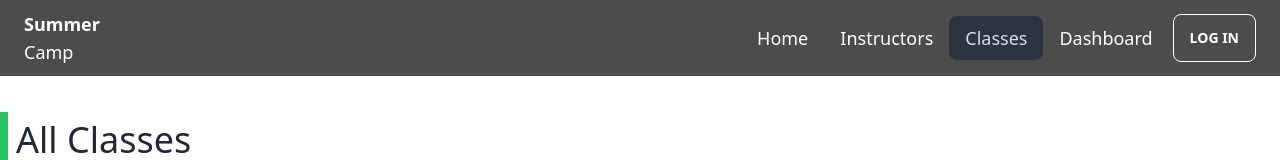
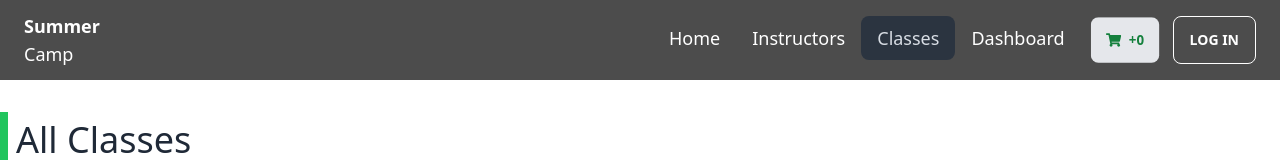
Before and after one commit to alamin360am/summer-camp-client, a React (Vite) app: page /classes in a window 1280 px wide. Shown: the top 160 px of the page. Built offline with nearby package versions, Linux system fonts and the light colour scheme; no server answers.

Commit message:
cart in header complete and TanStack query added as hook

```diff
--- a/package.json
+++ b/package.json
@@ -10,6 +10,7 @@
     "preview": "vite preview"
   },
   "dependencies": {
+    "@tanstack/react-query": "^4.29.12",
     "firebase": "^9.22.2",
     "localforage": "^1.10.0",
     "match-sorter": "^6.3.1",
--- a/src/Hook/useCart.jsx
+++ b/src/Hook/useCart.jsx
@@ -1,5 +1,18 @@
-const useCart = email => {
+import { useQuery } from '@tanstack/react-query'
+import { useContext } from 'react';
+import { AuthContext } from '../Providers/AuthProvider';
 
+const useCart = () => {
+    const {user} = useContext(AuthContext)
+
+    const { refetch, data: cart = [] } = useQuery({
+        queryKey: ['cart', user?.email],
+        queryFn: async() =>{
+            const response = await fetch(`http://localhost:5000/carts?email=${user?.email}`)
+            return response.json();
+        },
+      })
+      return [cart, refetch]
 }
 
 export default useCart;
--- a/src/Pages/Classes/ClassCard.jsx
+++ b/src/Pages/Classes/ClassCard.jsx
@@ -2,12 +2,14 @@ import { useContext } from "react";
 import { AuthContext } from "../../Providers/AuthProvider";
 import Swal from "sweetalert2";
 import { useLocation, useNavigate } from "react-router-dom";
+import useCart from "../../Hook/useCart";
 
 const ClassCard = ({ singleClass }) => {
   const { photoUrl, title, numberOfStudents, instructorName, availableSeats, price, _id } = singleClass;
   const {user} = useContext(AuthContext);
   const navigate = useNavigate();
-  const location = useLocation()
+  const location = useLocation();
+  const [, refetch] = useCart();
 
   const handleAddCart = item => {
     console.log(item);
@@ -23,6 +25,7 @@ const ClassCard = ({ singleClass }) => {
       .then(res => res.json())
       .then(data => {
         if(data.insertedId) {
+          refetch(); // refetch for header cart number change dynamically
           Swal.fire({
             position: 'center',
             icon: 'success',
--- a/src/Shared/Header.jsx
+++ b/src/Shared/Header.jsx
@@ -1,8 +1,12 @@
 import { useContext } from "react";
 import { Link, NavLink } from "react-router-dom";
 import { AuthContext } from "../Providers/AuthProvider";
+import { FaShoppingCart } from "react-icons/fa";
+import useCart from "../Hook/useCart";
 
 const Header = () => {
+  const [cart] = useCart();
+
   const navOptions = (
     <>
       <li>
@@ -45,14 +49,20 @@ const Header = () => {
           Dashboard
         </NavLink>
       </li>
+      <li>
+        <Link to="/dashboard/selected-classes" className="btn btn-primary bg-gray-200 border-none dashboard-btn mx-2 flex content-center">
+          <FaShoppingCart className="text-green-700 text-base"></FaShoppingCart>
+          <div className="text-green-700">+{cart?.length || 0}</div>
+        </Link>
+      </li>
     </>
   );
 
-  const {logOut, user} = useContext(AuthContext);
+  const { logOut, user } = useContext(AuthContext);
 
   const handleLogOut = () => {
     logOut();
-  }
+  };
 
   return (
     <header>
@@ -84,8 +94,7 @@ const Header = () => {
               </ul>
             </div>
             <Link to="/" className="text-lg font-bold">
-              Summer{" "}
-              <span className="font-light hidden lg:block">Camp</span>
+              Summer <span className="font-light hidden lg:block">Camp</span>
             </Link>
           </div>
           <div className="flex items-center">
@@ -93,16 +102,32 @@ const Header = () => {
               {navOptions}
             </ul>
 
-              {
-                user? <div className="w-10 h-10 rounded-full overflow-hidden mr-4" title={user?.displayName}>
-                    <img src={user?.photoURL} alt="User Photo" />
-                  </div>: ''
-              }
+            {user ? (
+              <div
+                className="w-10 h-10 rounded-full overflow-hidden mr-4"
+                title={user?.displayName}
+              >
+                <img src={user?.photoURL} alt="User Photo" />
+              </div>
+            ) : (
+              ""
+            )}
 
-            {
-              user ? <Link onClick={handleLogOut} className="btn btn-outline text-white hover:bg-green-700 hover:outline-none hover:text-white">Log Out</Link> :
-              <Link to='/login' className="btn btn-outline text-white hover:bg-green-700 hover:outline-none hover:text-white">Log In</Link>
-            }
+            {user ? (
+              <Link
+                onClick={handleLogOut}
+                className="btn btn-outline text-white hover:bg-green-700 hover:outline-none hover:text-white"
+              >
+                Log Out
+              </Link>
+            ) : (
+              <Link
+                to="/login"
+                className="btn btn-outline text-white hover:bg-green-700 hover:outline-none hover:text-white"
+              >
+                Log In
+              </Link>
+            )}
           </div>
         </div>
       </nav>
--- a/src/index.css
+++ b/src/index.css
@@ -17,3 +17,7 @@ nav .active {
     border-radius: 50%;
     margin-bottom: 1rem;
 }
+
+.dashboard-btn:hover {
+    background-color: rgb(209 213 219) !important;
+}
--- a/src/main.jsx
+++ b/src/main.jsx
@@ -16,6 +16,11 @@ import SelectedClass from "./Pages/Dashboard/SelectedClass/SelectedClass";
 import PrivateRoutes from "./Routes/PrivateRoutes";
 import EnrollClass from "./Pages/Dashboard/Enroll Classes/EnrollClass";
 import Payment from "./Pages/Dashboard/Payment/Payment";
+import {
+  QueryClient,
+  QueryClientProvider,
+} from "@tanstack/react-query";
+const queryClient = new QueryClient()
 
 const router = createBrowserRouter([
   {
@@ -46,35 +51,41 @@ const router = createBrowserRouter([
     ],
   },
   {
-    path: 'dashboard',
-    element: <PrivateRoutes><DashboardLayout></DashboardLayout></PrivateRoutes>,
+    path: "dashboard",
+    element: (
+      <PrivateRoutes>
+        <DashboardLayout></DashboardLayout>
+      </PrivateRoutes>
+    ),
     children: [
       {
-        path: '',
-        element: <Dashboard></Dashboard>
+        path: "",
+        element: <Dashboard></Dashboard>,
       },
       {
-        path: 'selected-classes',
-        element: <SelectedClass></SelectedClass>
+        path: "selected-classes",
+        element: <SelectedClass></SelectedClass>,
       },
       {
-        path: 'enroll',
-        element: <EnrollClass></EnrollClass>
+        path: "enroll",
+        element: <EnrollClass></EnrollClass>,
       },
       {
-        path: 'payment',
-        element: <Payment></Payment>
-      }
-    ]
-  }
+        path: "payment",
+        element: <Payment></Payment>,
+      },
+    ],
+  },
 ]);
 
 ReactDOM.createRoot(document.getElementById("root")).render(
   <React.StrictMode>
     <AuthProvider>
-      <div className="max-w-screen-xl mx-auto p-4 md:p-0">
-        <RouterProvider router={router} />
-      </div>
+      <QueryClientProvider client={queryClient}>
+        <div className="max-w-screen-xl mx-auto p-4 md:p-0">
+          <RouterProvider router={router} />
+        </div>
+      </QueryClientProvider>
     </AuthProvider>
   </React.StrictMode>
 );
```
Also changed, not shown: 1 other file (tests, documents, lock files or other folders).
